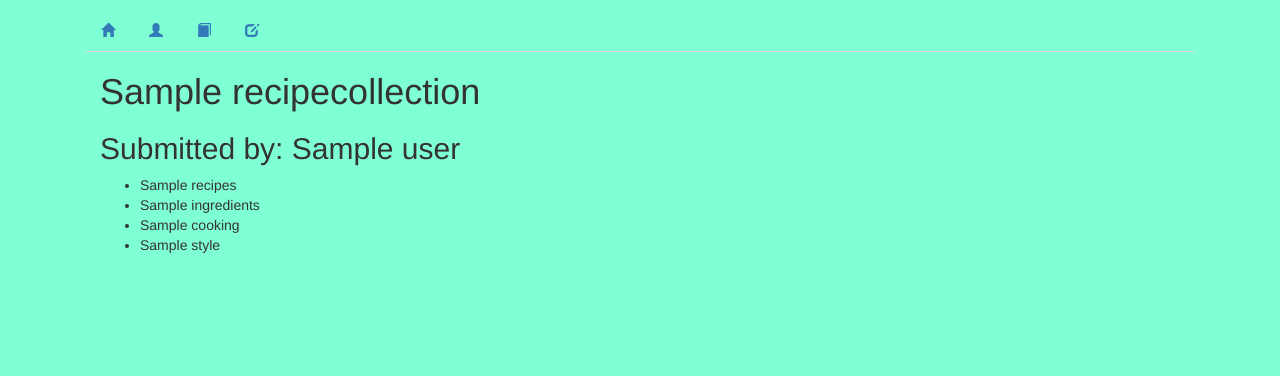
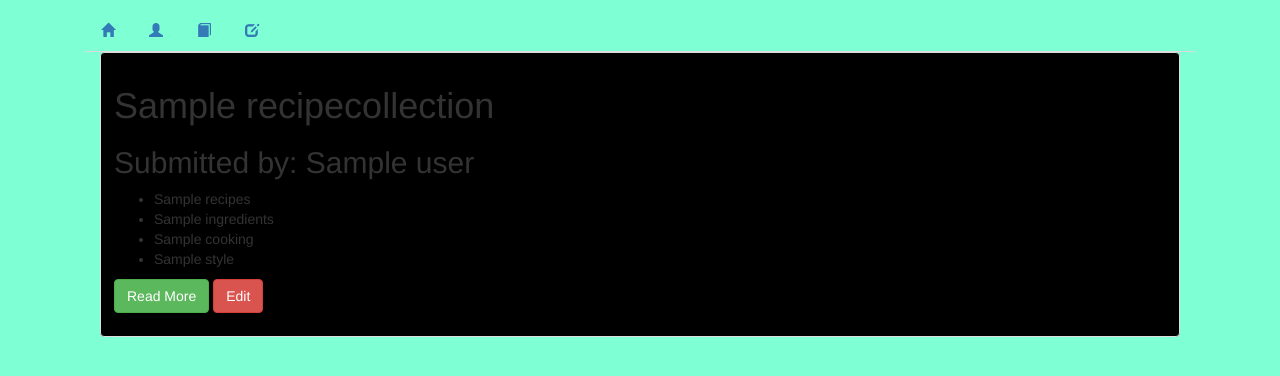
Before and after one commit to patrickoneill/paddys-recipe-app, a Flask app: page /see_recipes in a window 1280 px wide. Shown: the top 376 px of the page. Run offline with Flask 2, Linux system fonts and the light colour scheme; a database or web service that is not in the repository returns one stand-in record (values such as "Sample title"); some libraries are stand-ins or nearby versions.

Commit message:
changes layout

```diff
--- a/templates/recipes.html
+++ b/templates/recipes.html
@@ -1,10 +1,13 @@
 {% extends 'base.html'%} {% block content %}
 <div class="container">
     <div class="container-fluid">
+        <div class="container col-md-12">
 
-        <div class="container col-md-12">
             <div class="row container-fluid ">
                 {% for recipes in recipeCollection %}
+
+                <div class="thumbnail">
+                    <div class="caption">
                         <h1>{{recipes.name}}</h1>
                         <h2>Submitted by: {{ recipes.user }}</h2>
                         <ul>
@@ -13,6 +16,9 @@
                             <li>{{recipes.cooking}}</li>
                             <li>{{ recipes.style }}</li>
                         </ul>
+                        <p class="align-right"><a href="#" class="btn btn-success" role="button">Read More</a> <a href="#" class="btn btn-danger" role="button">Edit</a></p>
+                    </div>
+                </div>
                 {% endfor %}
             </div>
         </div>
```
Lines whose indentation alone changed are shown as unchanged.
